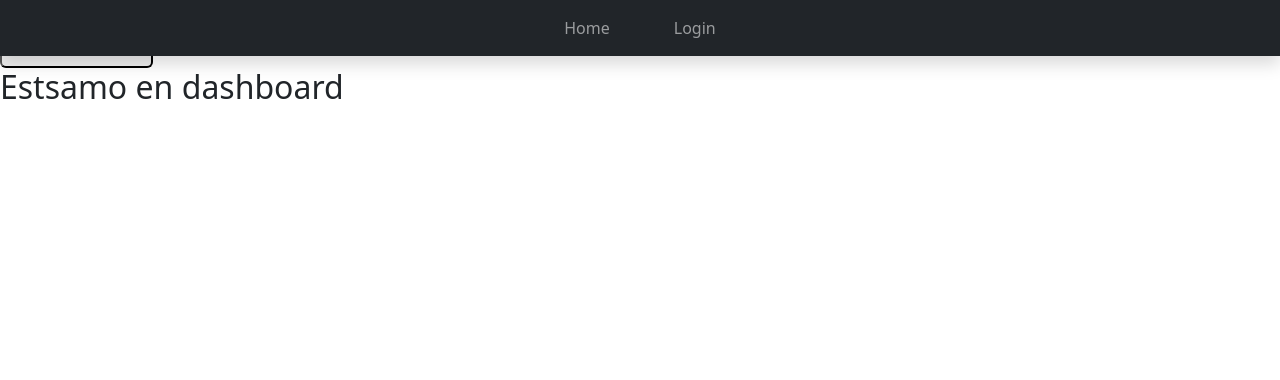
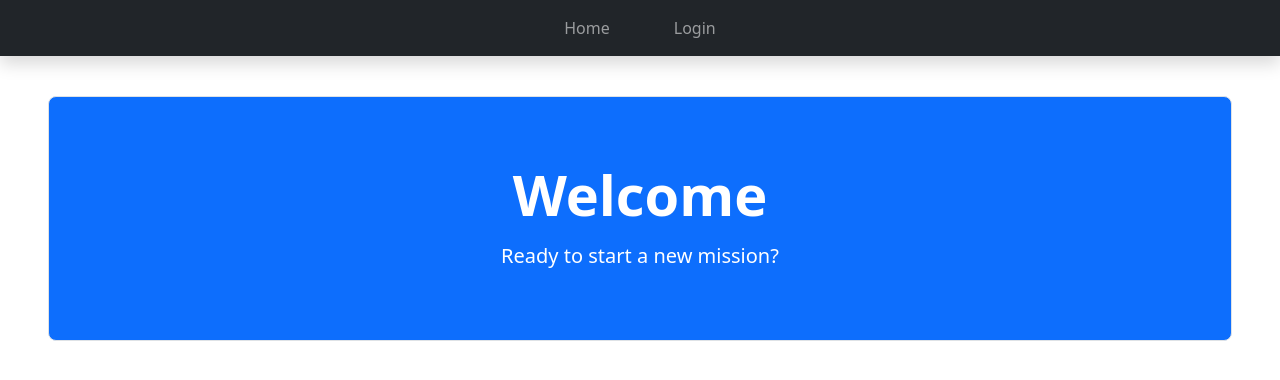
Before and after one commit to sebast825/Idempotent-Serverless-Architecture, a Next.js app: page /dashboard in a window 1280 px wide. Shown: the top 380 px of the page. Built offline with nearby package versions, Linux system fonts and the light colour scheme; no server answers.

Commit message:
added opening in dashboard and margin top to layout

```diff
--- a/app/dashboard/page.tsx
+++ b/app/dashboard/page.tsx
@@ -1,18 +1,11 @@
 "use client";
-import { signOut } from "../auth/actions";
+
+import { Opening } from "@/components/opening";
 
 export default function Dashboard() {
   return (
     <>
-      <form action={signOut}>
-        <button
-          type="submit"
-          className="mt-4 px-4 py-2 bg-red-500 text-white rounded hover:bg-red-600 transition"
-        >
-          Cerrar Sesión
-        </button>
-      </form>
-      <h2>Estsamo en dashboard</h2>
+     <Opening/>
     </>
   );
 }
--- a/app/layout.tsx
+++ b/app/layout.tsx
@@ -30,7 +30,7 @@ const { user } = await createClient();
 
 return (
     <html lang="en">
-      <body className={`${geistSans.variable} ${geistMono.variable}`}>
+      <body className={`${geistSans.variable} ${geistMono.variable} mt-5`}>
         <NavBar user={user}></NavBar>
         {children}
       </body>
--- /dev/null
+++ b/components/opening.tsx
@@ -0,0 +1,13 @@
+export const Opening = () => {
+  return (
+    <div
+      id="hero"
+      className="text-white text-center py-1 py-md-3 m-md-5 bg-primary border rounded-3 bgColorGradient"
+    >
+      <div className="py-5 ">
+        <h1 className="display-4 fw-bold mb-3">Welcome </h1>
+        <h5>Ready to start a new mission?</h5>
+      </div>
+    </div>
+  );
+};
```
